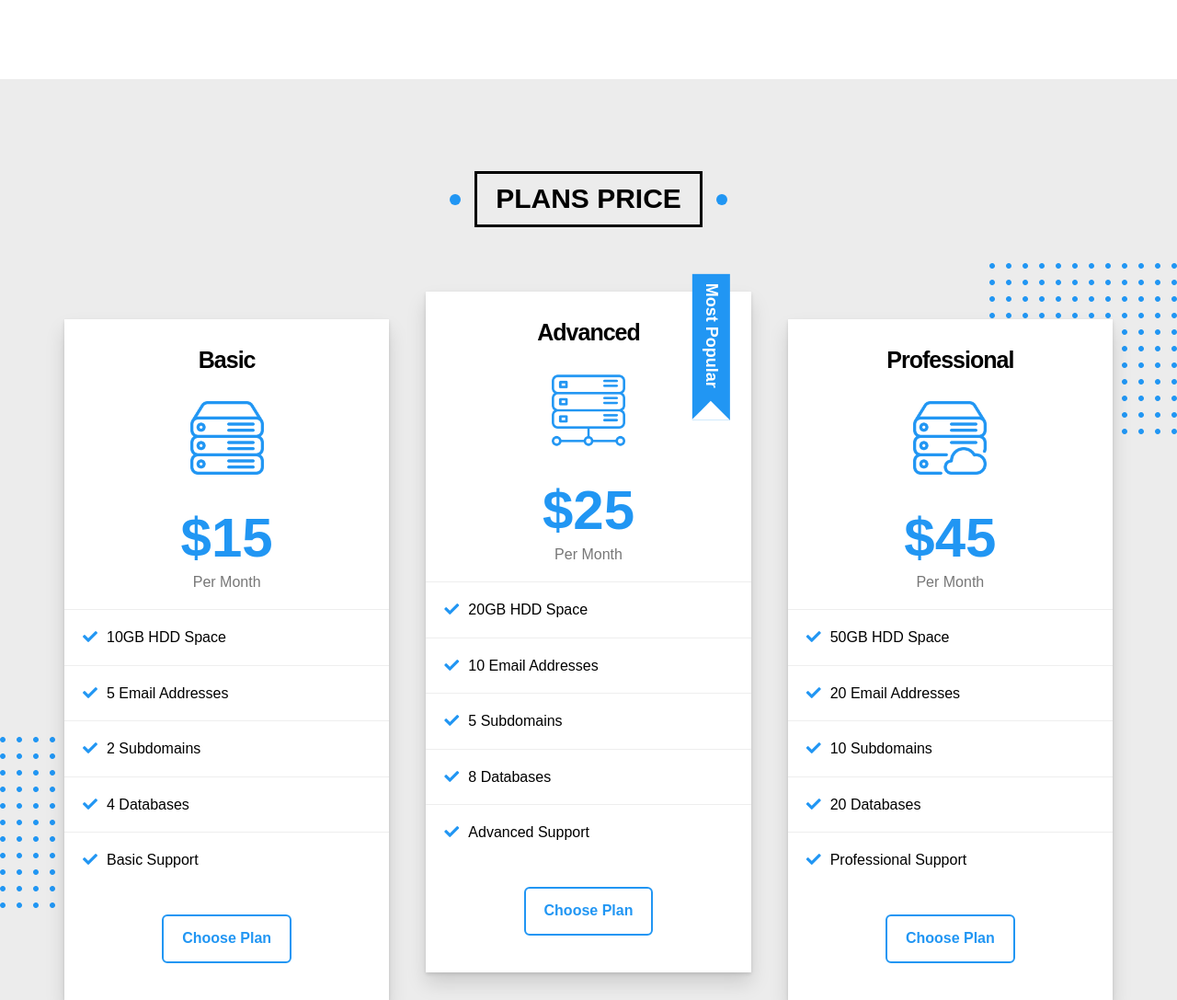
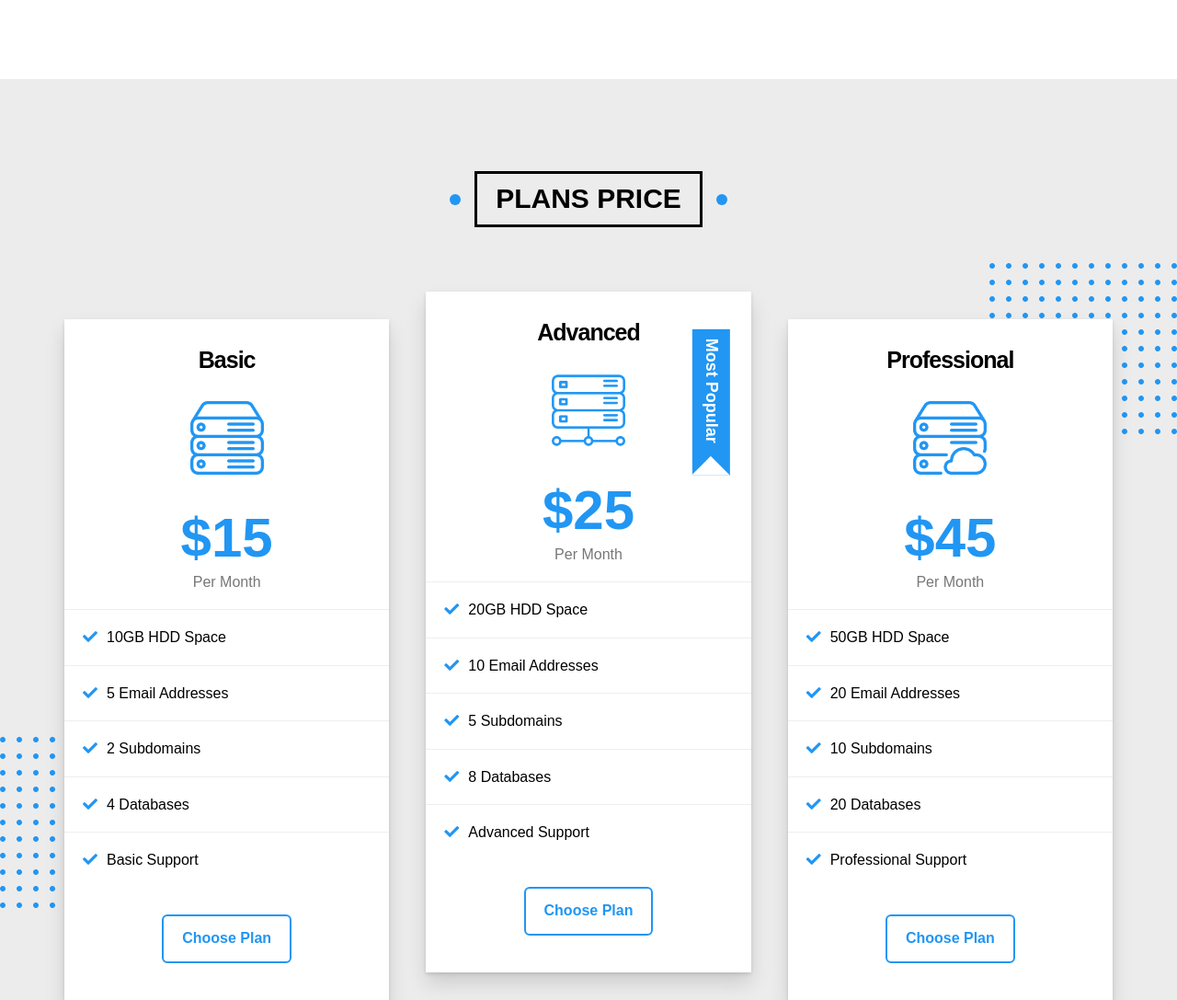
Before and after one commit to Rania-Ro/Samuel, a plain HTML site: page index.html in a window 1280 px wide. Shown: the part 10358-11445 px from the top of the page at 92% size. Drawn offline with Linux system fonts and the light colour scheme.

Commit message:
Update samuel.css

```diff
--- a/css/samuel.css
+++ b/css/samuel.css
@@ -1610,7 +1610,7 @@ ul {
 
 .plans .container .popular .label {
     position: absolute;
-    top: calc(0% + 40px);
+    top: calc(0% + 100px);
     right: -36px;
     padding: 10px 35px 10px 10px;
     background-color: var(--main-color);
```
